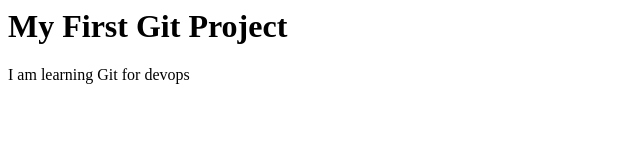
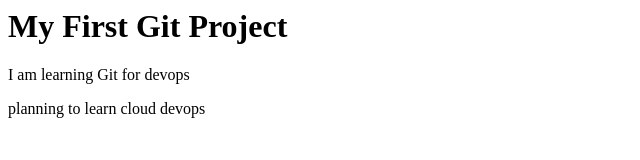
Before and after one commit to Sumit294/first_git_project, a plain HTML site: page index.html in a window 1280 px wide. Shown: the whole page, without its empty margins (0-640 px from the left). Drawn offline with Linux system fonts and the light colour scheme.

Commit message:
updated home page

```diff
--- a/index.html
+++ b/index.html
@@ -1,2 +1,3 @@
 <h1>My First Git Project</h1>
 <p>I am learning Git for devops<p>
+<p> planning to learn cloud devops<p>
```
